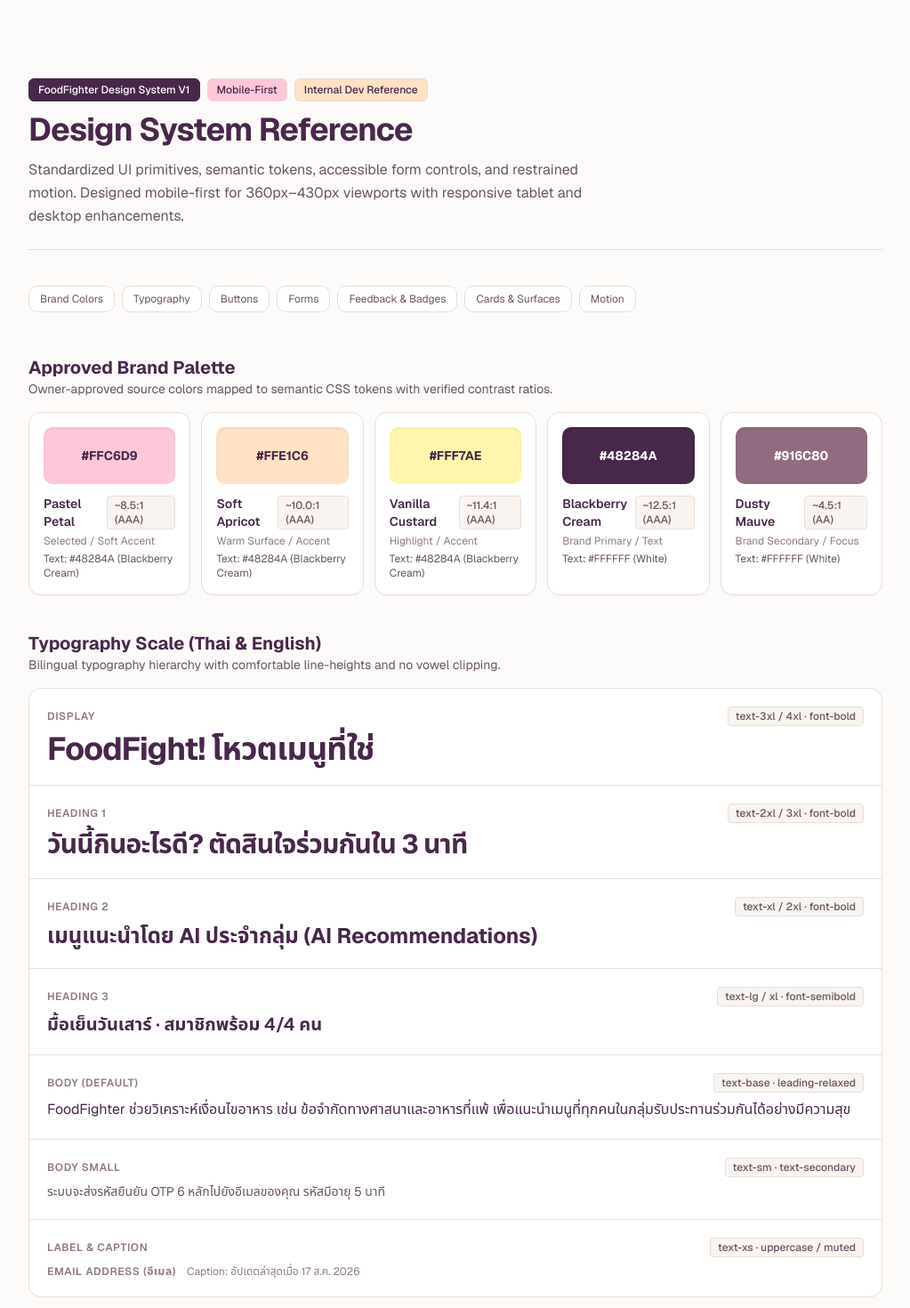
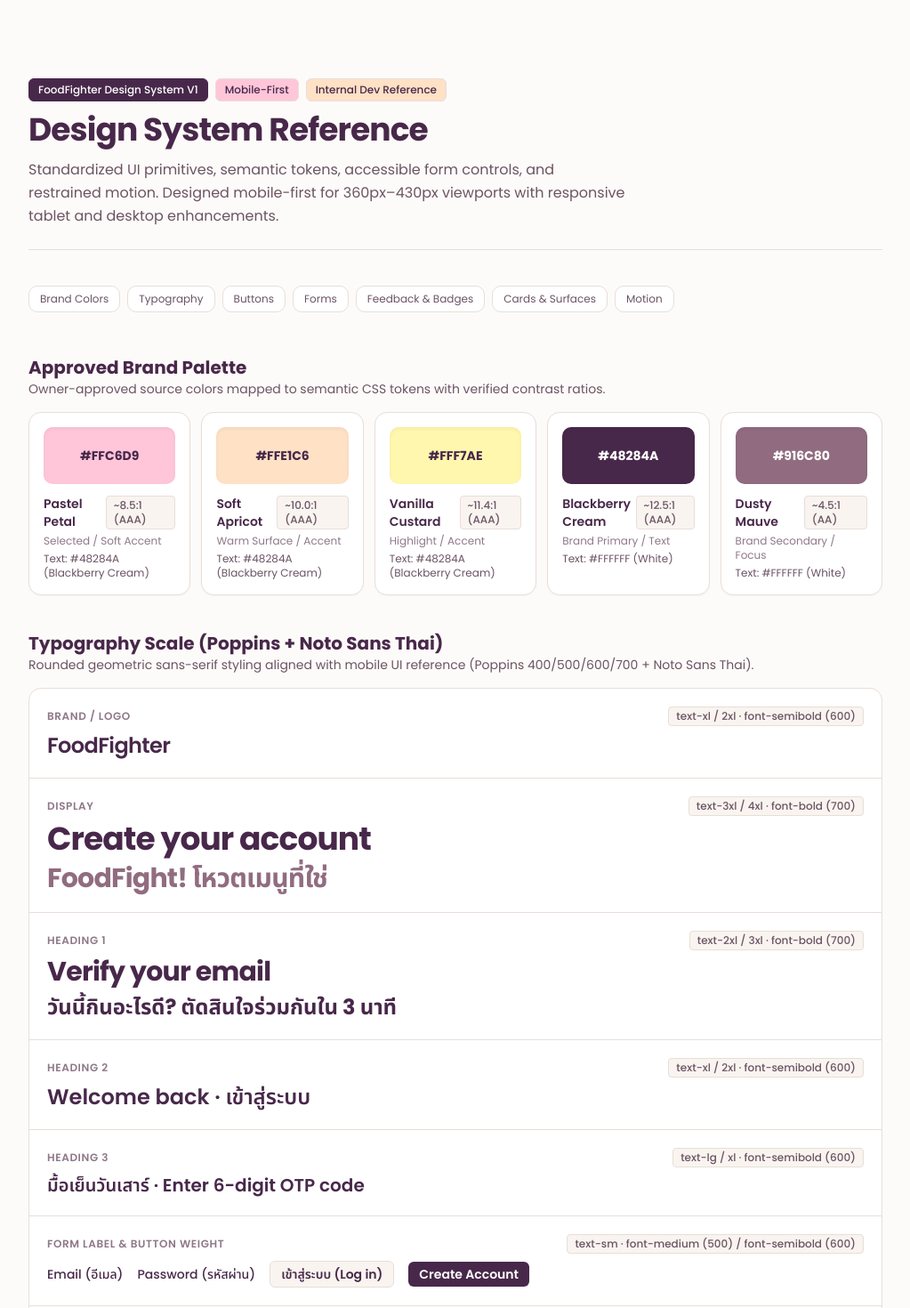
Before and after one commit to ratchanonnon1991-star/FoodFight, a Next.js app in the folder frontend/: page /design-system in a window 1280 px wide. Shown: the top 1470 px of the page at 89% size, without its empty margins (128-1151 px from the left). Built offline with nearby package versions, Linux system fonts and the light colour scheme.

Commit message:
style(design-system): align typography with mobile reference

```diff
--- a/frontend/src/app/globals.css
+++ b/frontend/src/app/globals.css
@@ -77,8 +77,10 @@
   --shadow-xl: var(--shadow-xl);
   --shadow-focus: var(--shadow-focus);
 
-  --font-sans: var(--font-geist-sans), -apple-system, BlinkMacSystemFont, "Segoe UI", Roboto, "Noto Sans Thai", sans-serif;
-  --font-mono: var(--font-geist-mono), monospace;
+  --font-poppins: var(--font-poppins);
+  --font-noto-thai: var(--font-noto-thai);
+  --font-sans: var(--font-poppins), var(--font-noto-thai), -apple-system, BlinkMacSystemFont, "Segoe UI", Roboto, sans-serif;
+  --font-mono: monospace;
 }
 
 /* ==========================================================================
--- a/frontend/src/app/layout.tsx
+++ b/frontend/src/app/layout.tsx
@@ -1,16 +1,20 @@
 import type { Metadata } from "next";
-import { Geist, Geist_Mono } from "next/font/google";
+import { Poppins, Noto_Sans_Thai } from "next/font/google";
 import { MotionProvider } from "@/components/providers/motion-provider";
 import "./globals.css";
 
-const geistSans = Geist({
-  variable: "--font-geist-sans",
+const poppins = Poppins({
+  weight: ["400", "500", "600", "700"],
   subsets: ["latin"],
+  variable: "--font-poppins",
+  display: "swap",
 });
 
-const geistMono = Geist_Mono({
-  variable: "--font-geist-mono",
-  subsets: ["latin"],
+const notoSansThai = Noto_Sans_Thai({
+  weight: ["400", "500", "600", "700"],
+  subsets: ["thai", "latin"],
+  variable: "--font-noto-thai",
+  display: "swap",
 });
 
 export const metadata: Metadata = {
@@ -26,9 +30,9 @@ export default function RootLayout({
   return (
     <html
       lang="en"
-      className={`${geistSans.variable} ${geistMono.variable} h-full antialiased`}
+      className={`${poppins.variable} ${notoSansThai.variable} h-full antialiased`}
     >
-      <body className="min-h-full flex flex-col bg-background text-text-primary">
+      <body className="min-h-full flex flex-col bg-background text-text-primary font-sans">
         <MotionProvider>
           {children}
         </MotionProvider>
--- a/frontend/src/features/design-system/components/typography-showcase.tsx
+++ b/frontend/src/features/design-system/components/typography-showcase.tsx
@@ -5,20 +5,34 @@ export function TypographyShowcase() {
   return (
     <div className="space-y-4">
       <div>
-        <h2 className="text-xl font-bold text-text-primary">Typography Scale (Thai & English)</h2>
+        <h2 className="text-xl font-bold text-text-primary">Typography Scale (Poppins + Noto Sans Thai)</h2>
         <p className="text-sm text-text-secondary">
-          Bilingual typography hierarchy with comfortable line-heights and no vowel clipping.
+          Rounded geometric sans-serif styling aligned with mobile UI reference (Poppins 400/500/600/700 + Noto Sans Thai).
         </p>
       </div>
 
       <div className="rounded-lg border border-border bg-surface divide-y divide-border">
+        {/* Brand / Logo */}
+        <div className="p-4 sm:p-5 space-y-1.5">
+          <div className="flex items-center justify-between">
+            <span className="text-xs font-semibold uppercase tracking-wider text-text-muted">Brand / Logo</span>
+            <Badge variant="neutral" size="sm">text-xl / 2xl · font-semibold (600)</Badge>
+          </div>
+          <div className="text-xl sm:text-2xl font-semibold tracking-tight text-brand-primary">
+            FoodFighter
+          </div>
+        </div>
+
         {/* Display */}
         <div className="p-4 sm:p-5 space-y-1.5">
           <div className="flex items-center justify-between">
             <span className="text-xs font-semibold uppercase tracking-wider text-text-muted">Display</span>
-            <Badge variant="neutral" size="sm">text-3xl / 4xl · font-bold</Badge>
+            <Badge variant="neutral" size="sm">text-3xl / 4xl · font-bold (700)</Badge>
           </div>
           <div className="text-3xl sm:text-4xl font-bold tracking-tight text-brand-primary">
+            Create your account
+          </div>
+          <div className="text-2xl sm:text-3xl font-bold tracking-tight text-brand-secondary">
             FoodFight! โหวตเมนูที่ใช่
           </div>
         </div>
@@ -27,9 +41,12 @@ export function TypographyShowcase() {
         <div className="p-4 sm:p-5 space-y-1.5">
           <div className="flex items-center justify-between">
             <span className="text-xs font-semibold uppercase tracking-wider text-text-muted">Heading 1</span>
-            <Badge variant="neutral" size="sm">text-2xl / 3xl · font-bold</Badge>
+            <Badge variant="neutral" size="sm">text-2xl / 3xl · font-bold (700)</Badge>
           </div>
           <div className="text-2xl sm:text-3xl font-bold tracking-tight text-text-primary">
+            Verify your email
+          </div>
+          <div className="text-xl sm:text-2xl font-bold text-text-primary">
             วันนี้กินอะไรดี? ตัดสินใจร่วมกันใน 3 นาที
           </div>
         </div>
@@ -38,10 +55,10 @@ export function TypographyShowcase() {
         <div className="p-4 sm:p-5 space-y-1.5">
           <div className="flex items-center justify-between">
             <span className="text-xs font-semibold uppercase tracking-wider text-text-muted">Heading 2</span>
-            <Badge variant="neutral" size="sm">text-xl / 2xl · font-bold</Badge>
+            <Badge variant="neutral" size="sm">text-xl / 2xl · font-semibold (600)</Badge>
           </div>
-          <div className="text-xl sm:text-2xl font-bold text-text-primary">
-            เมนูแนะนำโดย AI ประจำกลุ่ม (AI Recommendations)
+          <div className="text-xl sm:text-2xl font-semibold text-text-primary">
+            Welcome back · เข้าสู่ระบบ
           </div>
         </div>
 
@@ -49,10 +66,28 @@ export function TypographyShowcase() {
         <div className="p-4 sm:p-5 space-y-1.5">
           <div className="flex items-center justify-between">
             <span className="text-xs font-semibold uppercase tracking-wider text-text-muted">Heading 3</span>
-            <Badge variant="neutral" size="sm">text-lg / xl · font-semibold</Badge>
+            <Badge variant="neutral" size="sm">text-lg / xl · font-semibold (600)</Badge>
           </div>
           <div className="text-lg sm:text-xl font-semibold text-text-primary">
-            มื้อเย็นวันเสาร์ · สมาชิกพร้อม 4/4 คน
+            มื้อเย็นวันเสาร์ · Enter 6-digit OTP code
+          </div>
+        </div>
+
+        {/* Form Label & Button */}
+        <div className="p-4 sm:p-5 space-y-2">
+          <div className="flex items-center justify-between">
+            <span className="text-xs font-semibold uppercase tracking-wider text-text-muted">Form Label & Button Weight</span>
+            <Badge variant="neutral" size="sm">text-sm · font-medium (500) / font-semibold (600)</Badge>
+          </div>
+          <div className="flex flex-wrap items-center gap-4 text-sm">
+            <span className="font-medium text-text-primary">Email (อีเมล)</span>
+            <span className="font-medium text-text-primary">Password (รหัสผ่าน)</span>
+            <span className="font-semibold text-brand-primary px-3 py-1 bg-surface-subtle rounded-sm border border-border">
+              เข้าสู่ระบบ (Log in)
+            </span>
+            <span className="font-semibold text-white px-3 py-1 bg-brand-primary rounded-sm">
+              Create Account
+            </span>
           </div>
         </div>
 
@@ -60,22 +95,22 @@ export function TypographyShowcase() {
         <div className="p-4 sm:p-5 space-y-1.5">
           <div className="flex items-center justify-between">
             <span className="text-xs font-semibold uppercase tracking-wider text-text-muted">Body (Default)</span>
-            <Badge variant="neutral" size="sm">text-base · leading-relaxed</Badge>
+            <Badge variant="neutral" size="sm">text-base · font-normal (400) · leading-relaxed</Badge>
           </div>
           <p className="text-base text-text-primary leading-relaxed">
-            FoodFighter ช่วยวิเคราะห์เงื่อนไขอาหาร เช่น ข้อจำกัดทางศาสนาและอาหารที่แพ้
-            เพื่อแนะนำเมนูที่ทุกคนในกลุ่มรับประทานร่วมกันได้อย่างมีความสุข
+            FoodFighter helps groups decide meals effortlessly by filtering dietary restrictions, allergies, and budgets with AI.
+            (ช่วยวิเคราะห์เงื่อนไขอาหารและแนะนำเมนูที่ทุกคนในกลุ่มรับประทานร่วมกันได้อย่างมีความสุข)
           </p>
         </div>
 
-        {/* Body Small */}
+        {/* Body Small / Helper */}
         <div className="p-4 sm:p-5 space-y-1.5">
           <div className="flex items-center justify-between">
-            <span className="text-xs font-semibold uppercase tracking-wider text-text-muted">Body Small</span>
-            <Badge variant="neutral" size="sm">text-sm · text-secondary</Badge>
+            <span className="text-xs font-semibold uppercase tracking-wider text-text-muted">Body Small / Helper</span>
+            <Badge variant="neutral" size="sm">text-sm · font-normal (400) · text-secondary</Badge>
           </div>
           <p className="text-sm text-text-secondary leading-normal">
-            ระบบจะส่งรหัสยืนยัน OTP 6 หลักไปยังอีเมลของคุณ รหัสมีอายุ 5 นาที
+            At least 8 characters with numbers and uppercase letters. (รหัสยืนยัน OTP มีอายุ 5 นาที)
           </p>
         </div>
 
@@ -86,11 +121,11 @@ export function TypographyShowcase() {
             <Badge variant="neutral" size="sm">text-xs · uppercase / muted</Badge>
           </div>
           <div className="flex flex-col sm:flex-row sm:items-center gap-3">
-            <span className="text-xs font-semibold uppercase tracking-wider text-text-muted">
+            <span className="text-xs font-medium uppercase tracking-wider text-text-muted">
               EMAIL ADDRESS (อีเมล)
             </span>
             <span className="text-xs text-text-muted">
-              Caption: อัปเดตล่าสุดเมื่อ 17 ส.ค. 2026
+              Caption: Updated on 17 Aug 2026
             </span>
           </div>
         </div>
```
Also changed, not shown: 1 other file (tests, documents, lock files or other folders).
